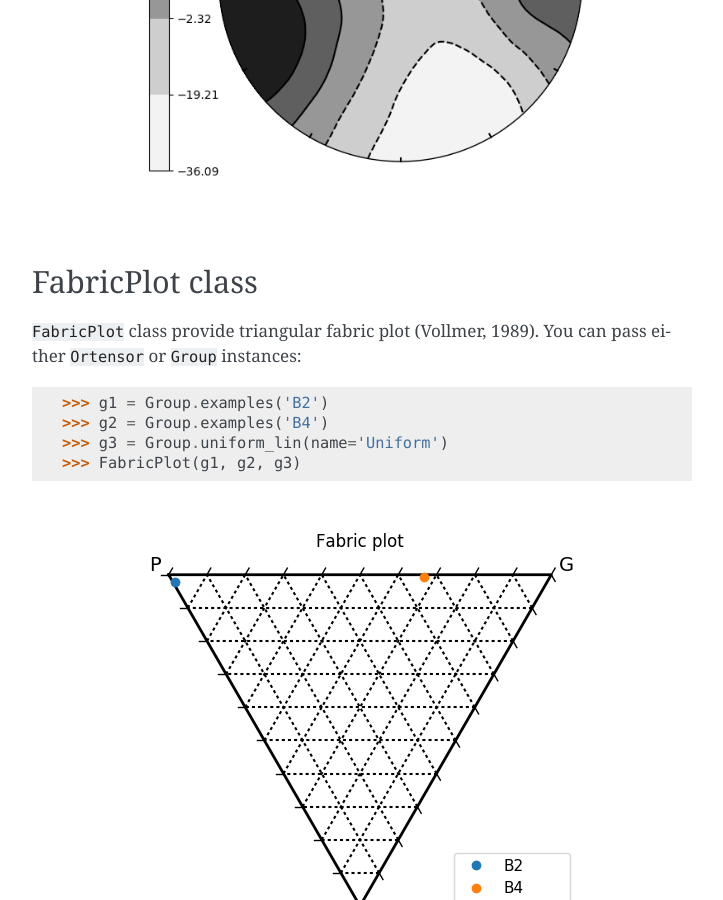
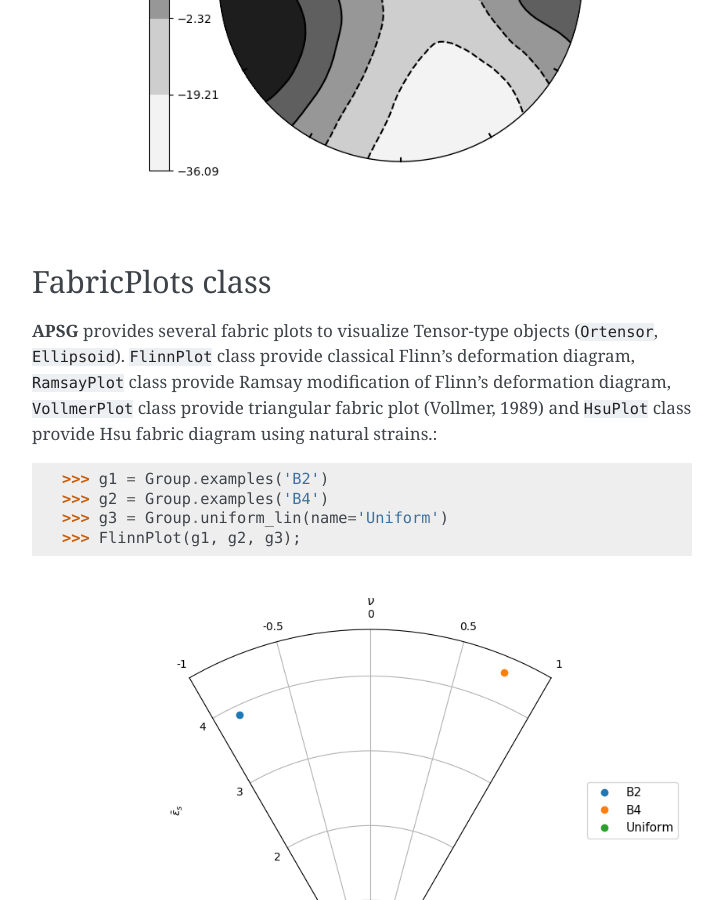
Before and after one commit to ondrolexa/apsg, a Sphinx documentation site: the page built from docs/tutorial.rst, in a window 1280 px wide and 900 px high, scrolled down 14321 px. Shown: the whole window, without its empty margins (388-1111 px from the left). Built offline with Sphinx 7.4.7, drawn with Linux system fonts in a browser that asks for light colours; some of the changed text lies outside the part shown.

Commit message:
Hsu plot added

```diff
--- a/HISTORY.rst
+++ b/HISTORY.rst
@@ -11,7 +11,8 @@ Master version
 * DefrGrad from_ratios class method added
 * DefGrad properties k, d, K, D (strain symmetries and intesities) added
 * New class Ellipsoid added to work with ellipsoids
-* RamsayPlot and FlinnPlot implemented
+* FabricPLot renamed to VollmerPlot for consistency
+* RamsayPlot, FlinnPlot and HsuPlot implemented
 * All fabric plots have new path method accepting list of tensors
 
 0.6.0 (07 Nov 2018)
--- a/docs/tutorial.rst
+++ b/docs/tutorial.rst
@@ -435,18 +435,33 @@ Setting method to 'probability', maximum likelihood estimate is calculated.::
 .. image:: _static/images/figure_15.png
 
 
-FabricPlot class
+FabricPlots class
 ----------------
-
-``FabricPlot`` class provide triangular fabric plot (Vollmer, 1989). You
-can pass either ``Ortensor`` or ``Group`` instances::
+**APSG** provides several fabric plots to visualize Tensor-type objects (``Ortensor``,
+``Ellipsoid``). ``FlinnPlot`` class provide classical Flinn's deformation diagram,
+``RamsayPlot`` class provide Ramsay modification of Flinn's deformation diagram,
+``VollmerPlot`` class provide triangular fabric plot (Vollmer, 1989) and ``HsuPlot``
+class provide Hsu fabric diagram using natural strains.::
 
     >>> g1 = Group.examples('B2')
     >>> g2 = Group.examples('B4')
     >>> g3 = Group.uniform_lin(name='Uniform')
-    >>> FabricPlot(g1, g2, g3)
+    >>> FlinnPlot(g1, g2, g3);
 
-.. image:: _static/images/figure_16.png
+.. image:: _static/images/figure_16_1.png
+
+    >>> RamsayPlot(g1, g2, g3);
+
+.. image:: _static/images/figure_16_2.png
+
+    >>> VollmerPlot(g1, g2, g3);
+
+.. image:: _static/images/figure_16_3.png
+
+    >>> HsuPlot(g1, g2, g3);
+
+.. image:: _static/images/figure_16_4.png
+
 
 Cluster class
 -------------
```
Also changed, not shown: apsg/__init__.py (+4 -3 lines), docs/_static/images/figure_16_1.png (added), docs/_static/images/figure_16_2.png (added), docs/_static/images/figure_16_3.png (added), docs/_static/images/figure_16_4.png (added), 2 other files.
